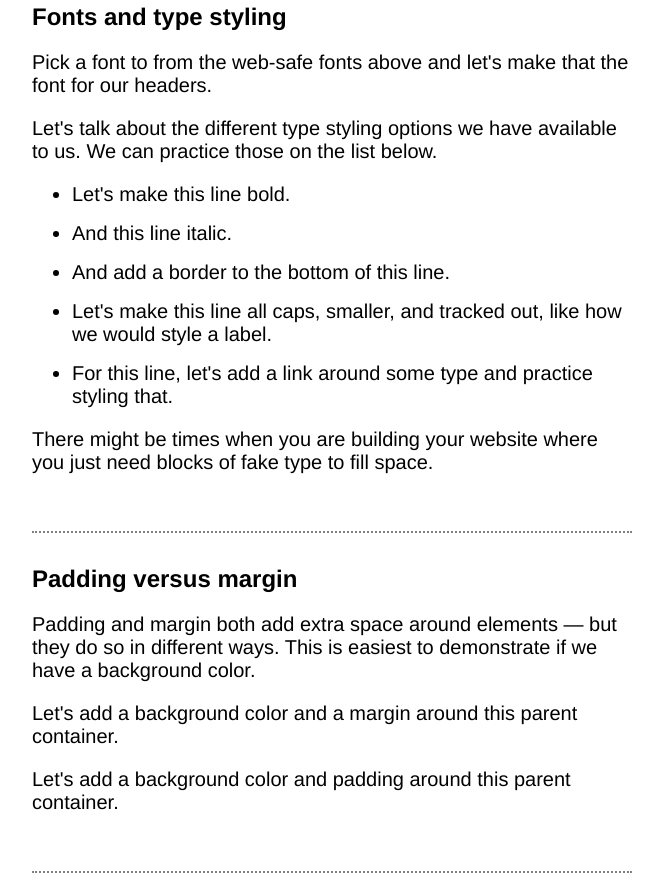
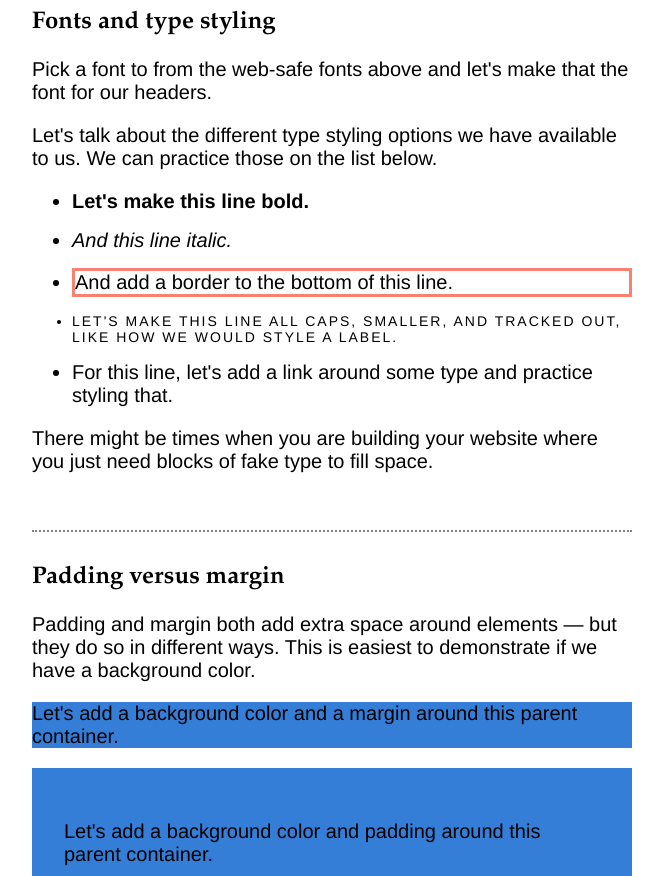
Before and after one commit to dima-456/carolyn-code-review1, a plain HTML site: page index.html in a window 1280 px wide. Shown: the part 865-1741 px from the top of the page, without its empty margins (308-971 px from the left). Drawn offline with Linux system fonts and the light colour scheme.

Commit message:
Code Review
First changes

```diff
--- a/index.html
+++ b/index.html
@@ -46,8 +46,8 @@
 				<p>Let's talk about the different type styling options we have available to us. We can practice those on the list below.</p>
 
 				<ul>
-					<li>Let's make this line bold.</li>
-					<li>And this line italic.</li>
+					<li class="bold">Let's make this line bold.</li>
+					<li class= "italic">And this line italic.</li>
 					<li>And add a border to the bottom of this line.</li>
 					<li>Let's make this line all caps, smaller, and tracked out, like how we would style a label.</li>
 					<li>For this line, let's add a link around some type and practice styling that.</li>
@@ -82,6 +82,11 @@
 				<p>Let's test with an external link by adding an image from Placehold below this paragraph.</p>
 
 				<p>Now let's place an image of the Minneapolis skyline from our repo. It should be inline with the width of the text.</p>
+			</div>
+
+			<img src="images/mplsskyline.jpg" class="inline">
+
+			<div class="type-wrapper">
 
 				<p>Sometimes, we might want our images to be bigger. How can we add that image below here and have it span larger than the width of the type?</p>
 
--- a/styles/style.css
+++ b/styles/style.css
@@ -6,7 +6,9 @@ body {
 h1 {
     font-size: 2.5rem;
 }
-
+h1, h2, h3, h4, h5 {
+    font-family: 'Garamond';
+}
 section {
    width: 100%;
 }
@@ -38,3 +40,34 @@ ul {
 ul li {
     margin-bottom: 1rem;
 }
+
+ul li.bold {
+    font-weight: bold;
+}
+
+ul li.italic {
+    font-style: italic;
+}
+
+ul li:nth-child(3){
+    border: 3px solid salmon;
+}
+
+ul li:nth-child(4){
+    text-transform: uppercase;
+    font-size: 0.7em;
+    letter-spacing: 2px;
+}
+
+div.bg-color {
+    background: rgb(52, 126, 215);
+}
+
+div.bg-color.padding {
+ padding: 2em;
+}
+
+img.inline {
+    width: 100%;
+    filter: saturate(110%);
+}
```
